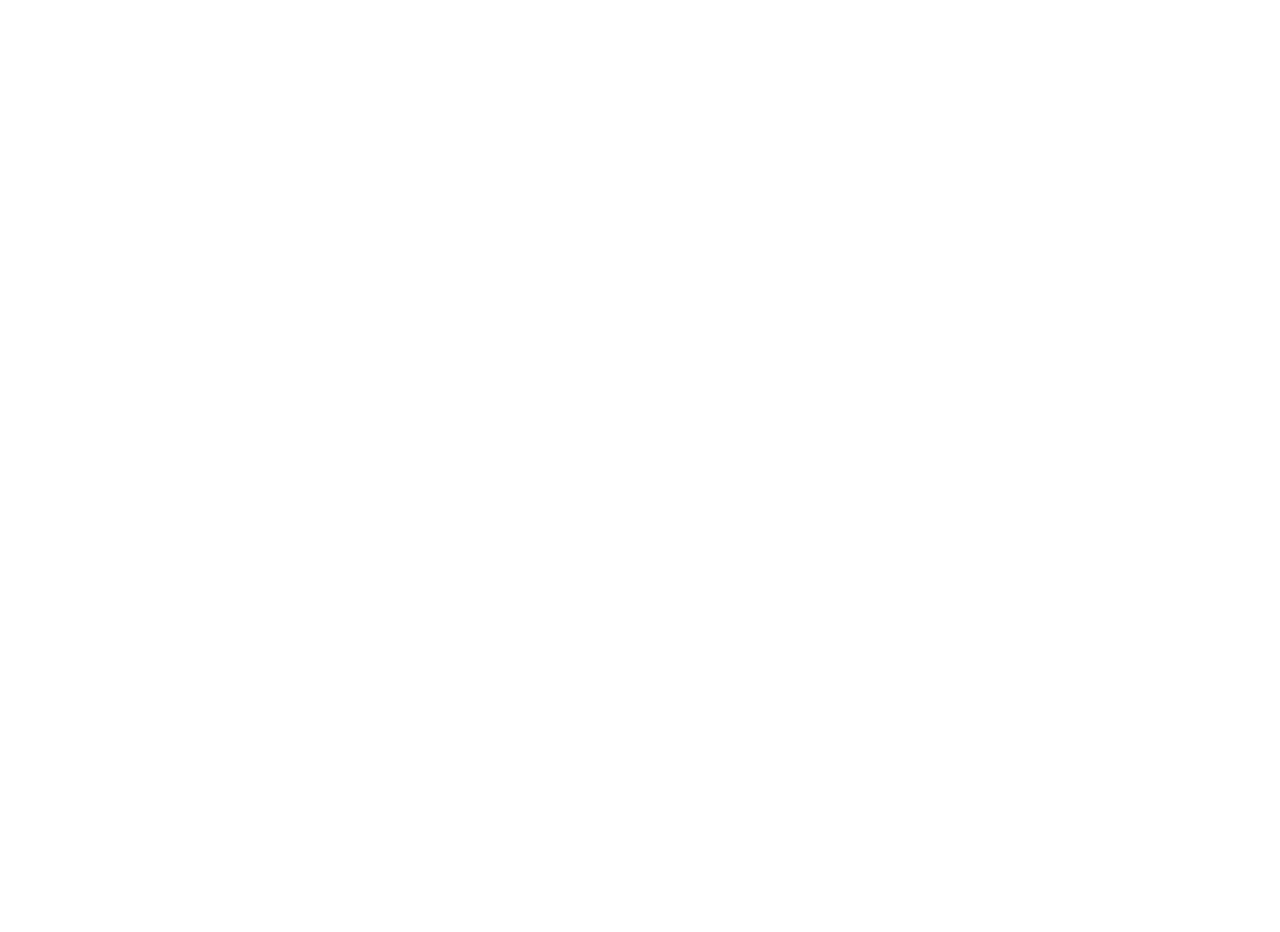
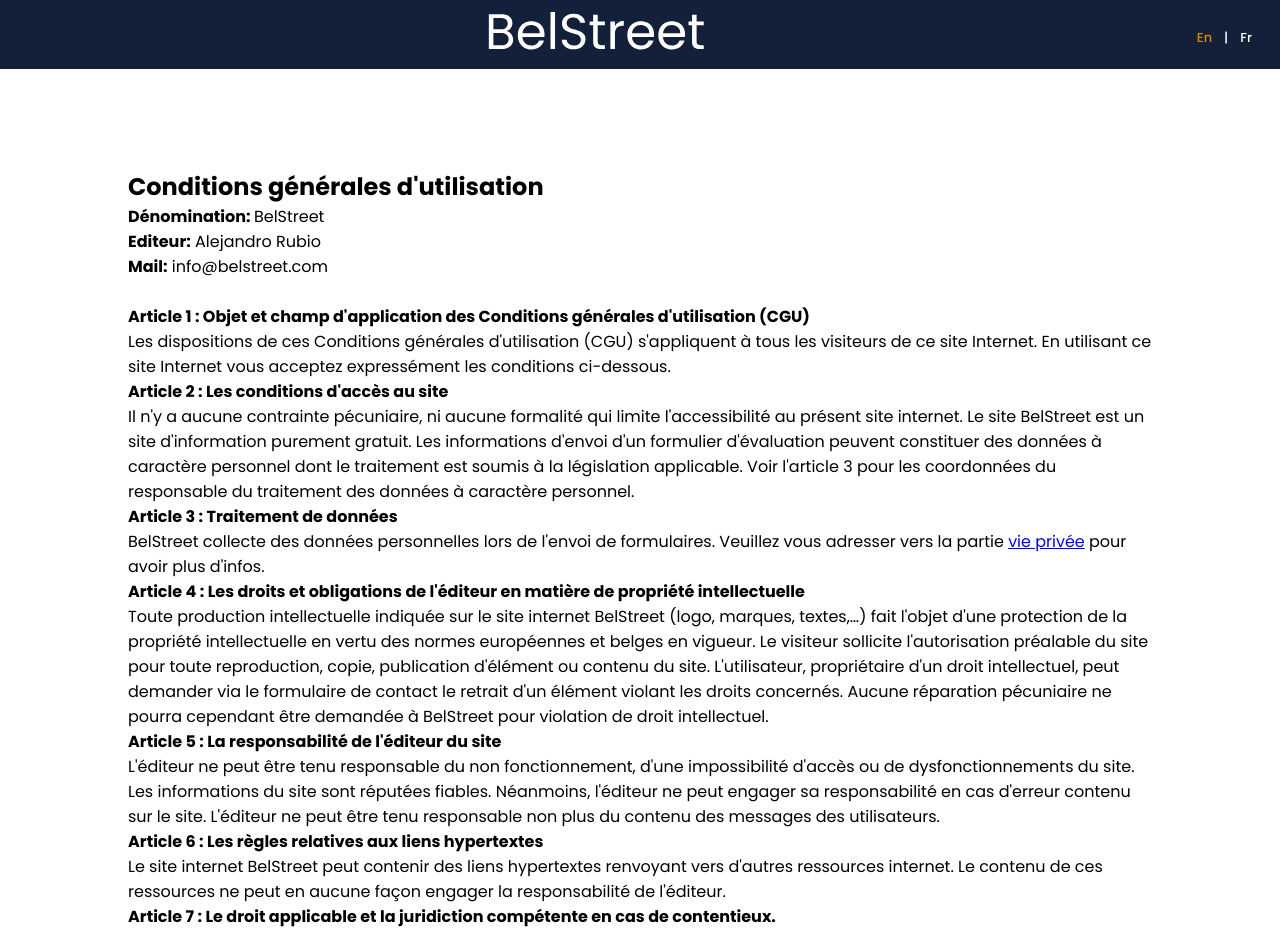
Before and after one commit to HassanSattar147/belstreet, a React (Vite) app: page /terms in a window 1280 px wide. Before the commit this address had no page. Shown: the top 932 px of the page. Before the commit the page ends 800 px from the top, so only its background shows below. Built offline with nearby package versions, Linux system fonts and the light colour scheme.

Commit message:
terms and services

```diff
--- a/src/App.tsx
+++ b/src/App.tsx
@@ -4,6 +4,8 @@
 import SearchPage from "./components/SearchPage";
 import Homepage from "./components/Homepage";
 import { Routes, Route } from "react-router-dom";
+import Terms from "./components/Terms";
+
 
 function App() {
   return (
@@ -11,6 +13,7 @@
       <Route path="/" element={<Homepage />} />
       <Route path="/search-page" element={<SearchPage />} />
       <Route path="/evaluation-page" element={<EvaluationPage />} />
+      <Route path="/terms" element={<Terms />} />
     </Routes>
   );
 }
--- a/src/components/Terms/index.tsx
+++ b/src/components/Terms/index.tsx
@@ -1,8 +1,82 @@
 import React from "react";
+import Nav from "../Nav";
 
 function Terms () {
 
+    return (
+        <div>
+            <Nav />
+            <div style={{ width: "80%", marginLeft: "10%" }}>
+            <div className="main_infos">
+                <div className="text">
+                <div className="paragraph-title">
+                    <h2 className="h2"> Conditions générales d'utilisation</h2>
+                </div>
+                    <p><b>Dénomination: </b> BelStreet</p>
+                    <p><b>Editeur:</b> Alejandro Rubio</p>
+                    <p><b>Mail:</b> info@belstreet.com</p>
+        <br />
+                    <h4> Article 1 : Objet et champ d'application des Conditions générales d'utilisation (CGU)</h4>
 
+                    <p>Les dispositions de ces Conditions générales d'utilisation (CGU) s'appliquent à tous les visiteurs de ce site Internet.
+                        En utilisant ce site Internet vous acceptez expressément les conditions ci-dessous.
+                    </p>
+
+                    <h4> Article 2 : Les conditions d'accès au site</h4>
+
+                    <p>Il n'y a aucune contrainte pécuniaire, ni aucune formalité qui limite l'accessibilité au présent site internet.
+                        Le site BelStreet est un site d'information purement gratuit.
+                        Les informations d'envoi d'un formulier d'évaluation peuvent constituer des données à caractère personnel dont le traitement est soumis à la législation applicable.
+                        Voir l'article 3 pour les coordonnées du responsable du traitement des données à caractère personnel.
+                    </p>
+
+                    <h4> Article 3 : Traitement de données</h4>
+
+                    <p> BelStreet collecte des données personnelles lors de l'envoi de formulaires.
+                        Veuillez vous adresser vers la partie <a href="Legal.html"> vie privée</a> pour avoir plus d'infos.
+                    </p>
+
+                    <h4> Article 4 : Les droits et obligations de l'éditeur en matière de propriété intellectuelle </h4>
+
+                    <p>Toute production intellectuelle indiquée sur le site internet BelStreet (logo, marques, textes,…) fait l'objet d'une protection de la propriété intellectuelle en vertu des normes européennes et belges en vigueur.
+                        Le visiteur sollicite l'autorisation préalable du site pour toute reproduction, copie, publication d'élément ou contenu du site.
+                        L'utilisateur, propriétaire d'un droit intellectuel, peut demander via le formulaire de contact le retrait d'un élément violant les droits concernés.
+                        Aucune réparation pécuniaire ne pourra cependant être demandée à BelStreet pour violation de droit intellectuel.
+                    </p>
+
+                    <h4> Article 5 : La responsabilité de l'éditeur du site  </h4>
+
+                    <p>L'éditeur ne peut être tenu responsable du non fonctionnement, d'une impossibilité d'accès ou de dysfonctionnements du site.
+                        Les informations du site sont réputées fiables.
+                        Néanmoins, l'éditeur ne peut engager sa responsabilité en cas d'erreur contenu sur le site.
+                        L'éditeur ne peut être tenu responsable non plus du contenu des messages des utilisateurs.
+                    </p>
+
+                    <h4> Article 6 : Les règles relatives aux liens hypertextes  </h4>
+
+                    <p>Le site internet BelStreet peut contenir des liens hypertextes renvoyant vers d'autres ressources internet.
+                        Le contenu de ces ressources ne peut en aucune façon engager la responsabilité de l'éditeur.
+                    </p>
+
+                    <h4> Article 7 : Le droit applicable et la juridiction compétente en cas de contentieux.  </h4>
+
+                    <p>Le droit belge est application pour tout litige relatif au présent site internet.
+                        Les juridictions belges sont seules compétentes pour connaitre de ces litiges.
+                    </p>
+
+                    <h4> Article 8 : Les règles encadrant d'éventuelles modifications des CGU.  </h4>
+
+                    <p>L'éditeur peut à tout moment et unilatéralement modifier le contenu des présentes conditions générales d'utilisation.
+                        L'éditeur n'est pas tenu de donner de justification aux modifications qui sont opérées sur les présentes conditions.
+                    </p>
+                    <p>Dernière mise à jour le 18/11/2022.</p>
+                </div>
+        <br/>
+        <br/>
+            </div>
+            </div>
+        </div>
+    )
 
 }
 
```
